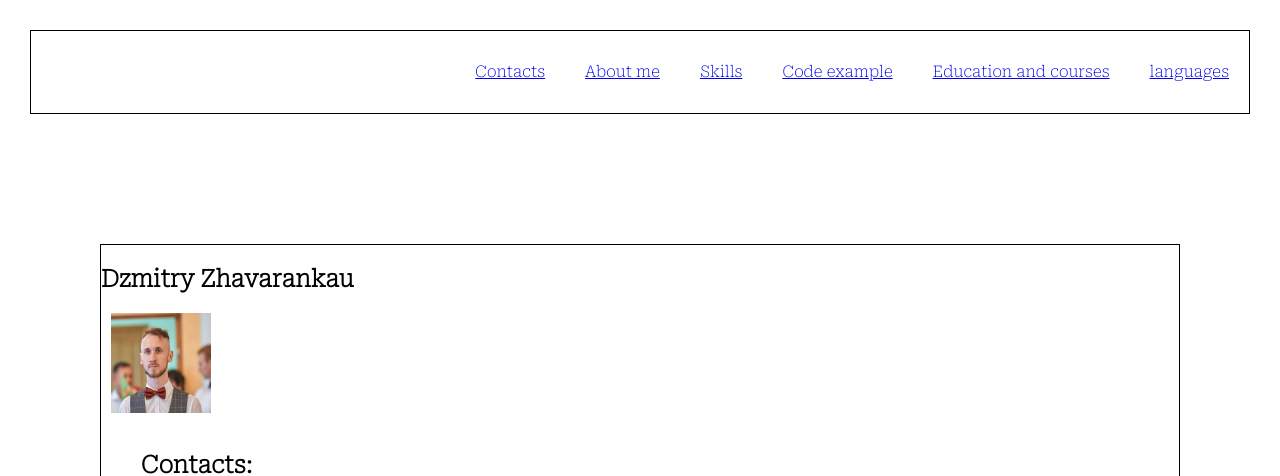
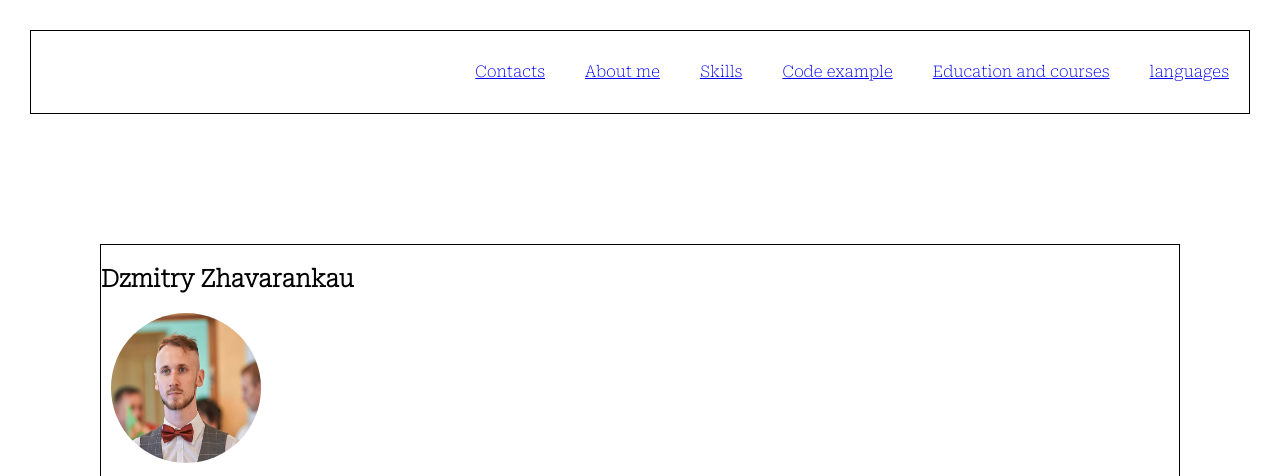
Before and after one commit to Tawione/rsschool-cv, a plain HTML site: page index.html in a window 1280 px wide. Shown: the top 476 px of the page. Drawn offline with Linux system fonts and the light colour scheme.

Commit message:
refactor: change avatar

```diff
--- a/index.html
+++ b/index.html
@@ -30,7 +30,7 @@
         <div class="container"></div>
         <section class="section" id="profile">
             <h1>Dzmitry Zhavarankau</h1>
-            <img class="my-image" src="assets/img/1.jpg" alt="Me" height="100px" width="100px">
+            <img class="my-image" src="assets/img/1.jpg" alt="Me" height="150px" width="150px">
         </section>
 
         <section class="section" id="contacts">
@@ -103,7 +103,7 @@
 
     <footer class="footer">
         <div class="container"></div>
-        <img src="assets/img/2.png" alt="RS school" height="100px" width="200px">
+        <a href="https://rs.school/js/"><img src="assets/img/2.png" alt="RS school" height="100px" width="200px"></a>
     </footer>
 </body>
 </html>
--- a/style.css
+++ b/style.css
@@ -103,3 +103,7 @@ html {
   .contacts {
     list-style: none;
   }
+
+  .my-image {
+    border-radius: 50%;
+  }
```
